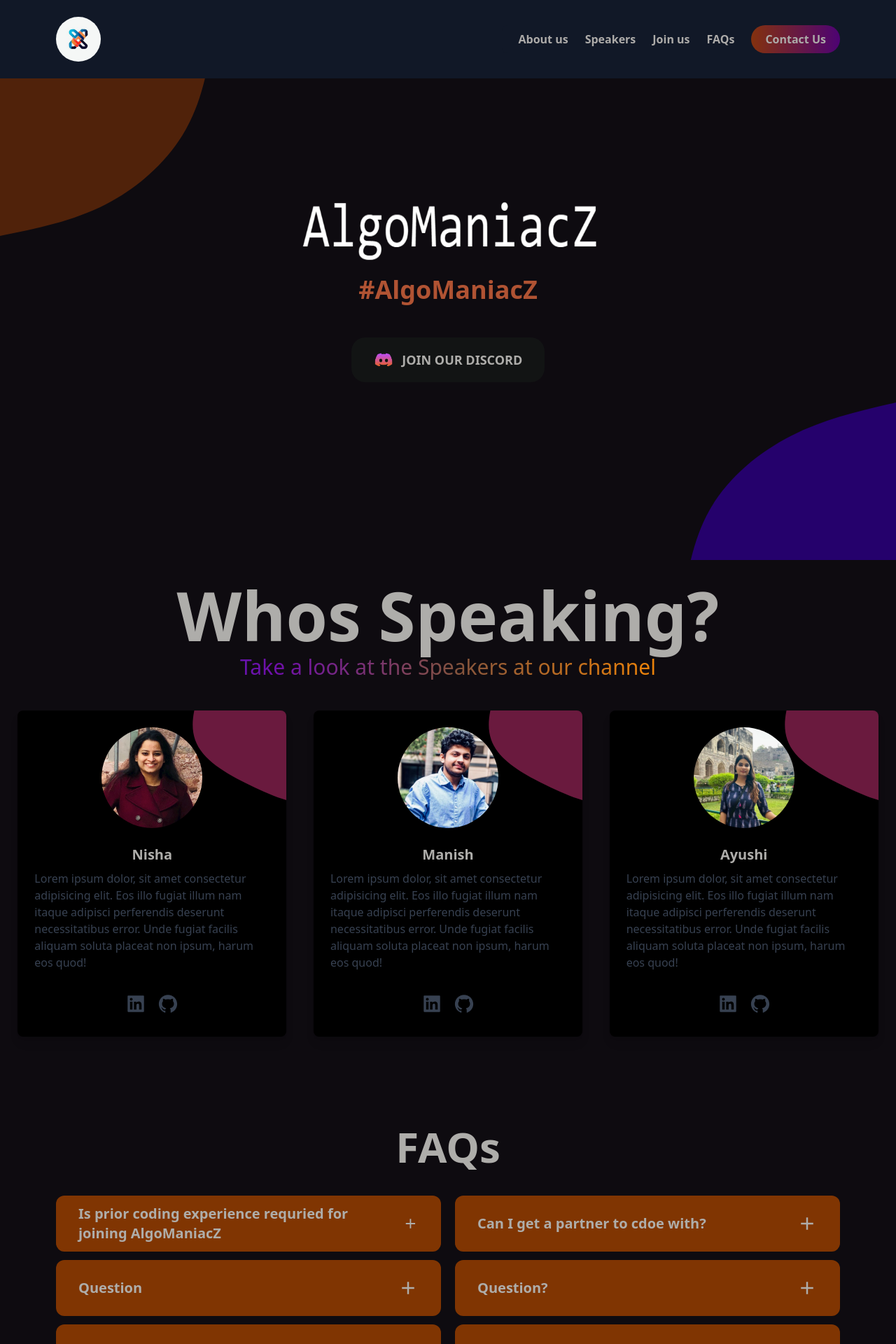
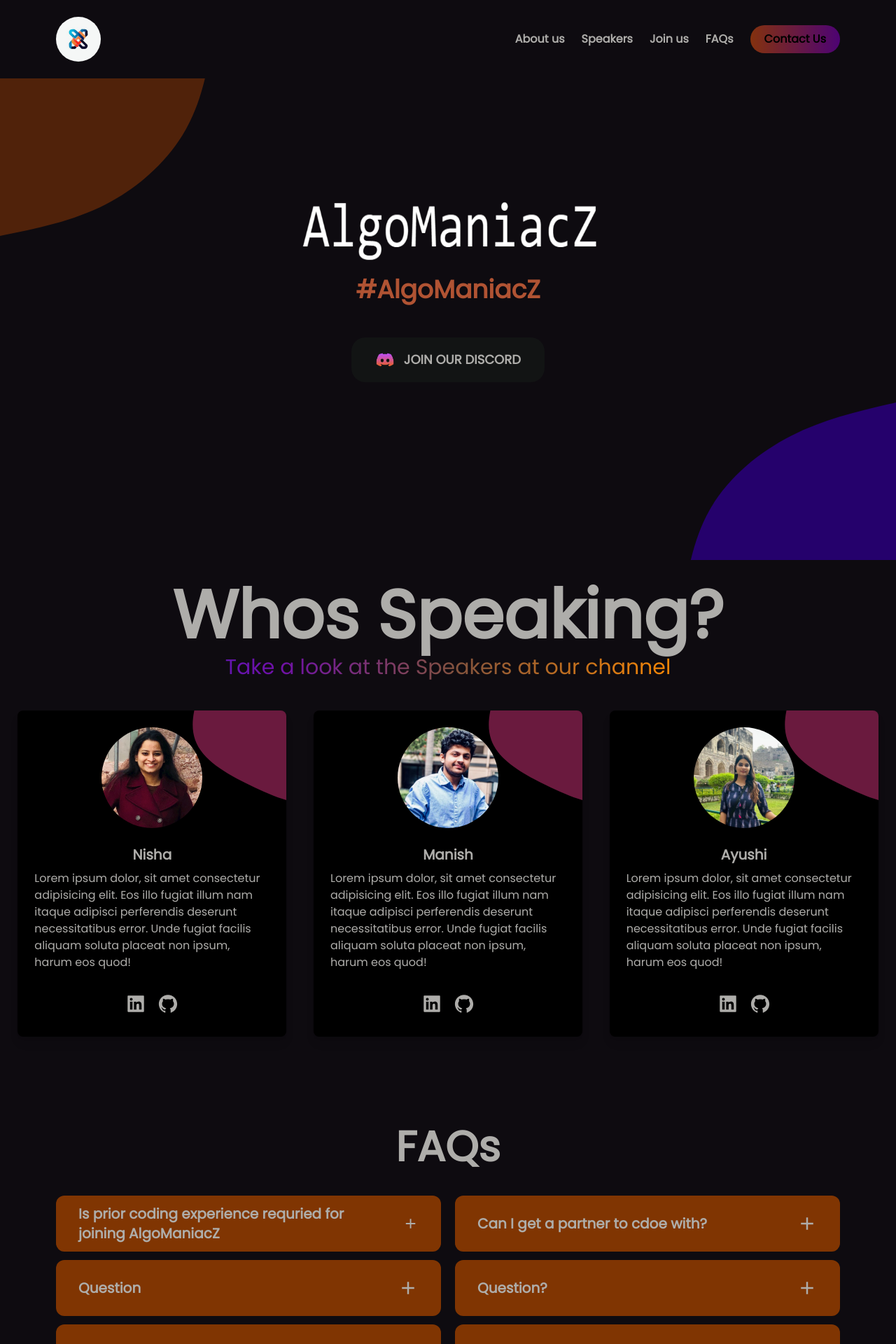
Before and after one commit to AlgoManiacZ/AlgoManiacZ_Revamped, a React (Vite) app in the folder algoManiacZ/: page / in a window 1280 px wide. Shown: the top 1920 px of the page at 70% size. Built offline with nearby package versions, Linux system fonts and the light colour scheme.

Commit message:
customcolors, font,favicon

```diff
--- a/algoManiacZ/index.html
+++ b/algoManiacZ/index.html
@@ -1,13 +1,25 @@
-<!doctype html>
+<!DOCTYPE html>
 <html lang="en">
   <head>
     <meta charset="UTF-8" />
-    <link rel="icon" type="image/svg+xml" href="/vite.svg" />
-    <meta name="viewport" content="width=device-width, initial-scale=1.0" />
+
+    <link
+      rel="icon"
+      type="image/png"
+      href="/logo.jpeg"
+    />
+
+    <meta
+      name="viewport"
+      content="width=device-width, initial-scale=1.0"
+    />
     <title>AlgoManiacZ: A community of coders!</title>
   </head>
   <body>
     <div id="root"></div>
-    <script type="module" src="/src/main.jsx"></script>
+    <script
+      type="module"
+      src="/src/main.jsx"
+    ></script>
   </body>
 </html>
--- a/algoManiacZ/src/components/Contact/Contact.jsx
+++ b/algoManiacZ/src/components/Contact/Contact.jsx
@@ -62,7 +62,7 @@ const Contact = () => {
 	};
 	return (
 		<div
-			className="md:h-[calc(100vh-112px)] h-auto bg-no-repeat bg-cover bg-center md:bg-left lg:bg-left xl:bg-left text-[#aeadaa]"
+			className="md:h-[calc(100vh-112px)] h-auto bg-no-repeat bg-cover bg-center md:bg-left lg:bg-left xl:bg-left text-textColor"
 			style={{
 				backgroundImage: `url(${contactBackgroundImage})`,
 			}}
--- a/algoManiacZ/src/components/FAQ/Faq.jsx
+++ b/algoManiacZ/src/components/FAQ/Faq.jsx
@@ -8,7 +8,7 @@ const Faq = () => {
   }
 
   return (
-    <div className="lg:h-[calc(100vh-112px)] h-screen text-[#aeadaa] bg-[#0e0b10] w-full flex flex-col justify-center gap-y-5 items-center">
+    <div className="lg:h-[calc(100vh-112px)] h-screen text-[#aeadaa] bg-backgroundBody w-full flex flex-col justify-center gap-y-5 items-center">
       <h1 className="text-6xl font-bold mt-2">FAQs</h1>
       <div className="grid grid-cols-1 md:grid-cols-2 w-full px-5 md:px-20 pt-5 gap-3 md:gap-x-5">
         {panelData.map((panel, index) => (
--- a/algoManiacZ/src/components/FAQ/Panel.jsx
+++ b/algoManiacZ/src/components/FAQ/Panel.jsx
@@ -4,7 +4,7 @@ import { BiPlus } from 'react-icons/bi'
 const Panel = ({ title, children, isActive, onShow }) => {
   return (
     <div
-      className={`bg-[#803502] ${
+      className={`bg-orange ${
         isActive ? 'h-fit' : 'h-20'
       }  rounded-xl py-4 px-3 duration-200 transition-h ease-in-out flex flex-col justify-center`}
     >
--- a/algoManiacZ/src/components/Hero/HeroSection.jsx
+++ b/algoManiacZ/src/components/Hero/HeroSection.jsx
@@ -4,7 +4,7 @@ import HeroImage from '../../assets/HeroImage.svg'
 const HeroSection = () => {
   return (
     <div
-      className="md:h-[calc(100vh-112px)] bg-no-repeat bg-cover bg-center md:bg-left lg:bg-left xl:bg-left text-[#aeadaa]"
+      className="md:h-[calc(100vh-112px)] bg-no-repeat bg-cover bg-center md:bg-left lg:bg-left xl:bg-left text-textColor"
       style={{
         backgroundImage: `url(${backgroundImage})`,
       }}
@@ -21,7 +21,7 @@ const HeroSection = () => {
 
           <div className="mt-10 md:mt-0 md:ml-10 md:w-1/2 w-full">
             <h1 className="text-4xl font-bold text-center md:text-left lg:text-5xl xl:text-6xl">
-              About <span className="text-[#bf5814]">AlgoManiacZ</span>
+              About <span className="text-heroText">AlgoManiacZ</span>
             </h1>
 
             <p className="mt-6 text-base text-center md:text-left lg:text-xl xl:text-2xl leading-relaxed">
--- a/algoManiacZ/src/components/Home/Home.jsx
+++ b/algoManiacZ/src/components/Home/Home.jsx
@@ -5,7 +5,7 @@ import discord from '../../assets/discord.png'
 const Home = () => {
   return (
     <div
-      className="md:h-[calc(100vh-112px)] md:w-[100vw] h-[calc(100vh-112px)] bg-no-repeat bg-cover bg-center md:bg-left lg:bg-left xl:bg-left text-[#aeadaa]"
+      className="md:h-[calc(100vh-112px)] h-[calc(100vh-112px)] bg-no-repeat bg-cover bg-center md:bg-left lg:bg-left xl:bg-left text-textColor"
       style={{
         backgroundImage: `url(${backgroundImage})`,
       }}
@@ -13,8 +13,8 @@ const Home = () => {
       <div className='mx-auto items-center flex h-[100%] justify-center md:w-[80%] lg:w-[70%] xl:w-[60%]'>
         <div className='items-center flex flex-col h-[60%] w-[90%] md:w-[80%] lg:w-[70%] xl:w-[60%]'>
           <img className="w-[90%] h-[20%] md:w-[80%] md:h-[40%] lg:h-[40%] lg:w-[70%] xl:w-[100%] xl:h-[35%] " src={AlgoManiacZ} alt="algomaniacZ" />
-          <h1 className='text-[#B05333] text-3xl font-bold  md:text-4xl lg:text-4xl'>#AlgoManiacZ</h1>
-          <button className='bg-[#121414] p-[18px] mt-[20%] md:mt-12 rounded-[20px] w-[90%] md:w-[70%] lg:w-[60%] xl:w-[60%]'>
+          <h1 className='text-homeTextOrange text-3xl font-bold  md:text-4xl lg:text-4xl'>#AlgoManiacZ</h1>
+          <button className='bg-homeBtn p-[18px] mt-[20%] md:mt-12 rounded-[20px] w-[90%] md:w-[70%] lg:w-[60%] xl:w-[60%]'>
             <div className='flex items-center justify-center box-border'>
               <img className="w-[28px] h-[28px]" src={discord} alt="discord" />
               &nbsp;
--- a/algoManiacZ/src/components/Navbar/NavBar.jsx
+++ b/algoManiacZ/src/components/Navbar/NavBar.jsx
@@ -8,7 +8,7 @@ function Navbar() {
   };
 
   return (
-    <nav className="h-28 bg-gray-900 w-full sticky z-10 top-0 flex px-5 md:px-20 py-4">
+    <nav className="h-28 bg-navbarColor w-full sticky z-10 top-0 flex px-5 md:px-20 py-4">
       <div className="container mx-auto flex justify-between items-center">
         <img src={logo} alt="" className="w-16  rounded-full" />
 
@@ -44,7 +44,7 @@ function Navbar() {
             <li className="my-5 lg:m-auto lg:ml-6">
               <a
                 href="#"
-                className="block text-[#adaba9] hover:underline underline-offset-4 font-bold"
+                className="block text-textColor hover:underline underline-offset-4 font-bold"
               >
                 About us
               </a>
@@ -52,7 +52,7 @@ function Navbar() {
             <li className="my-5 lg:m-auto lg:ml-6">
               <a
                 href="#"
-                className="block text-[#adaba9] hover:underline underline-offset-4 font-bold"
+                className="block text-textColor hover:underline underline-offset-4 font-bold"
               >
                 Speakers
               </a>
@@ -60,7 +60,7 @@ function Navbar() {
             <li className="my-5 lg:m-auto lg:ml-6">
               <a
                 href="#"
-                className="block text-[#adaba9] hover:underline underline-offset-4 font-bold"
+                className="block text-textColor hover:underline underline-offset-4 font-bold"
               >
                 Join us
               </a>
@@ -68,7 +68,7 @@ function Navbar() {
             <li className="my-5 lg:m-auto lg:ml-6">
               <a
                 href="#"
-                className="block text-[#adaba9] hover:underline underline-offset-4 font-bold"
+                className="block text-textColor hover:underline underline-offset-4 font-bold"
               >
                 FAQs
               </a>
@@ -76,7 +76,7 @@ function Navbar() {
             <li className="my-5 lg:m-auto lg:ml-6">
               <a
                 href="#"
-                className="block text-[#adaba9] hover:underline underline-offset-4 font-bold py-2 px-5 rounded-3xl  bg-gradient-to-r from-[#83310e] to-[#4d0373]"
+                className="block text-texttext-textColor hover:underline underline-offset-4 font-bold py-2 px-5 rounded-3xl  bg-gradient-to-r from-Navbar to-NavbarPurple"
               >
                 Contact Us
               </a>
--- a/algoManiacZ/src/index.css
+++ b/algoManiacZ/src/index.css
@@ -1,7 +1,7 @@
+@import url('https://fonts.googleapis.com/css2?family=Poppins&display=swap');
 @tailwind base;
 @tailwind components;
 @tailwind utilities;
-
 * {
   margin: 0;
   padding: 0;
@@ -10,3 +10,8 @@
 html {
   scroll-behavior: smooth;
 }
+@layer base {
+  html {
+    font-family: 'Poppins', sans-serif;
+  }
+}
--- a/algoManiacZ/tailwind.config.js
+++ b/algoManiacZ/tailwind.config.js
@@ -1,8 +1,23 @@
-/** @type {import('tailwindcss').Config} */
 export default {
-  content: ["./index.html", "./src/**/*.{js,ts,jsx,tsx}"],
+  content: ['./index.html', './src/**/*.{js,ts,jsx,tsx}'],
   theme: {
-    extend: {},
+    colors:{
+      backgroundBody :'#0e0b10',
+      textColor:'#aeadaa',
+      hoverTextColor:"#d1d5db",
+      orange:'#803502',
+      hoverOrange:'#b45309',
+      heroText:'#bf5814',
+      cardBg:'#000000',
+      homeBtn:"#121414",
+      homeTextOrange:"#B05333",
+      Navbar:'#83310e',
+      NavbarPurple:'#4d0373',
+      navbarColor:'#0E0B10'
+    },
+    extend: {
+
+    },
   },
   plugins: [],
-};
+}
```
Also changed, not shown: algoManiacZ/src/components/Contact/Todo.md (deleted, +0 -16 lines), algoManiacZ/src/components/Footer/Footer.jsx (+14 -14 lines), algoManiacZ/public/logo.jpeg (added), algoManiacZ/public/logoo.png (added).
